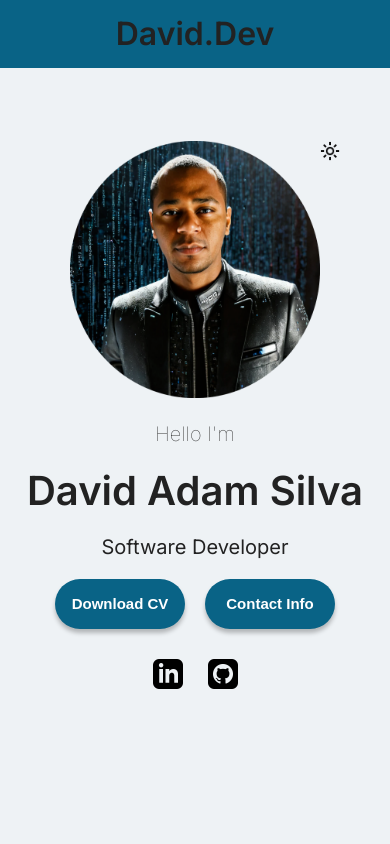
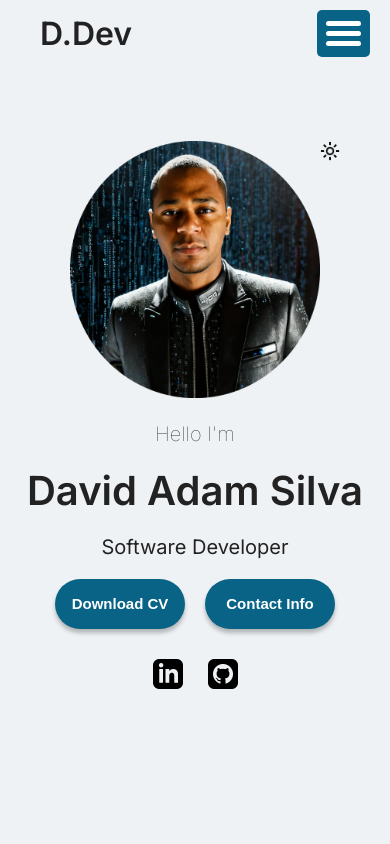
Before and after one commit to DavidAdam1323/portfolio-website-project, a React (Vite) app: page / in a window 390 px wide. Shown: the top 844 px of the page. Built offline with nearby package versions, Linux system fonts and the light colour scheme.

Commit message:
updating mobile navBar

```diff
--- a/src/sections/Navbar/Navbar.jsx
+++ b/src/sections/Navbar/Navbar.jsx
@@ -19,7 +19,7 @@ const Navbar = () => {
   return (
     <>
       <nav className={styles.desktopNavBar}>
-        <h1 className={styles.logo}>David.Dev</h1>
+        <h1 className={styles.logo}>D.Dev</h1>
         <ul className={styles.navLinks}>
           <li>
             <a href="#about">About</a>
@@ -35,19 +35,15 @@ const Navbar = () => {
           </li>
         </ul>
       </nav>
-      <nav className={styles.hamburgerNav}>
-        <h1 className={styles.logo}>David.Dev</h1>
+      <nav className={styles.mobileNavBar}>
+        <h1 className={styles.logo}>D.Dev</h1>
         <div className={styles.hamburgerMenu}>
           <div className={menuButtonClasses} onClick={toggleMenu}>
             <div className={styles.menuIcon}></div>
           </div>
-          <ul
-            className={
-              isMenuOpen
-                ? `${styles.navLinks} ${styles.navLinksShow}`
-                : styles.navLinks
-            }
-          >
+        </div>
+        {isMenuOpen && (
+          <ul className={`${styles.navLinks} ${styles.navLinksShow}`}>
             <li>
               <a href="#about" onClick={handleLinkClick}>
                 About
@@ -69,7 +65,7 @@ const Navbar = () => {
               </a>
             </li>
           </ul>
-        </div>
+        )}
       </nav>
     </>
   );
--- a/src/sections/Navbar/NavbarStyles.module.css
+++ b/src/sections/Navbar/NavbarStyles.module.css
@@ -7,26 +7,19 @@
 }
 
 .desktopNavBar {
-  justify-content: space-around;
+  justify-content: space-between;
   align-items: center;
   height: 8vh;
   width: 100%;
   background-color: var(--nav-bar-color);
   color: #fff;
   position: absolute;
-}
-
-.navbarContainer {
-  width: 100%;
-  margin: 0 auto;
-  padding: 0 20px;
-  display: flex;
-  justify-content: space-between;
-  align-items: center;
+  top: 0;
 }
 
 .logo {
   font-size: 2rem;
+  padding-left: 20px; /* Adjust padding as needed */
 }
 
 .navLinks {
@@ -55,9 +48,17 @@
   background-color: grey;
 }
 
-/* Hamburger Menu */
-.hamburgerNav {
+/* Mobile Nav Bar */
+.mobileNavBar {
   display: none;
+  justify-content: space-between;
+  align-items: center;
+  height: 8vh;
+  width: 100%;
+  color: #fff;
+  position: fixed;
+  top: 0;
+  padding: 0 20px;
 }
 
 .hamburgerMenu {
@@ -118,9 +119,11 @@
 
 @media (max-width: 800px) {
   .desktopNavBar {
-    display: flex;
-    align-items: center;
-    padding: 15px 10px;
+    display: none; /* Hide desktop nav on smaller screens */
+  }
+
+  .mobileNavBar {
+    display: flex; /* Show mobile nav on smaller screens */
   }
 
   .navLinks {
@@ -145,12 +148,12 @@
   }
 
   .menuButton {
-    display: block; /* Show the hamburger icon on smaller screens */
+    display: block;
     background-color: var(
       --nav-bar-color
     ); /* Add background color to make it look like a button */
     border: none;
-    padding: 10px;
+    padding: 15px 9px;
     border-radius: 5px; /* Add some border radius for a button-like appearance */
   }
 }
```
